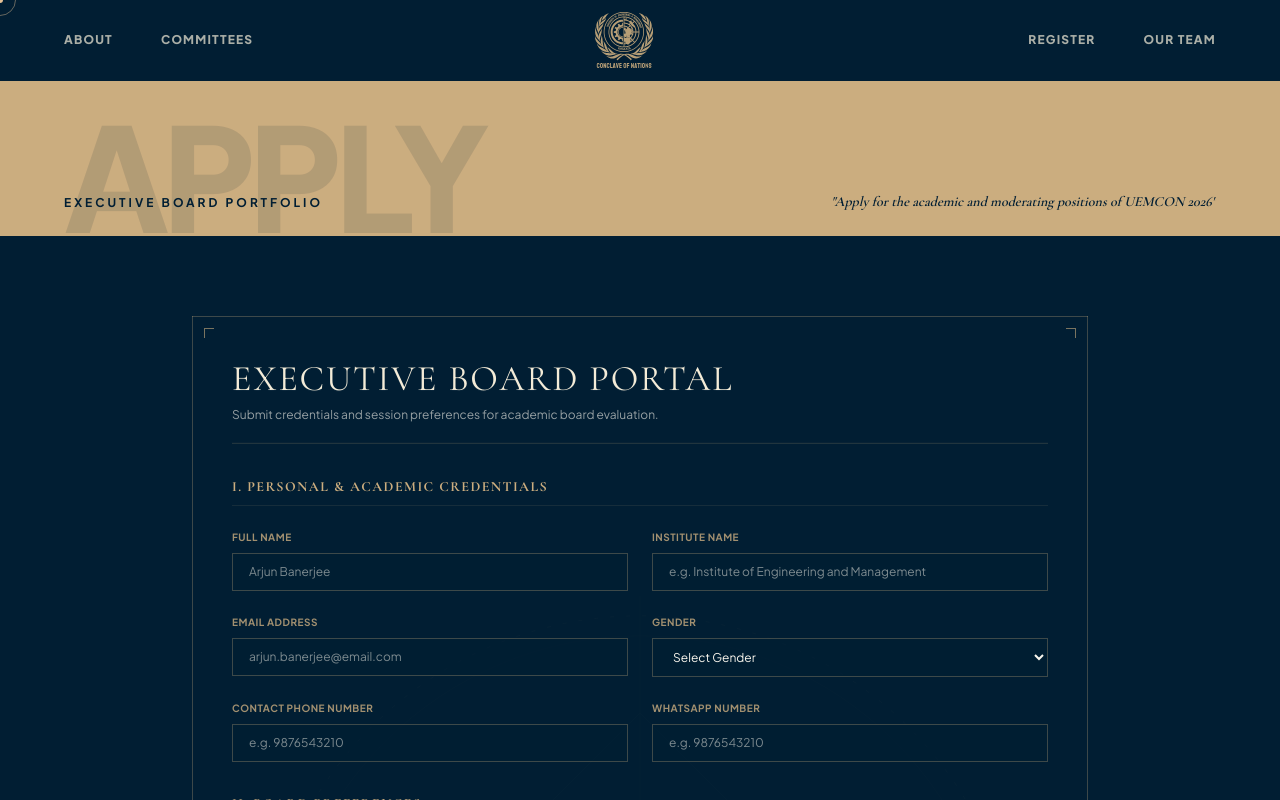
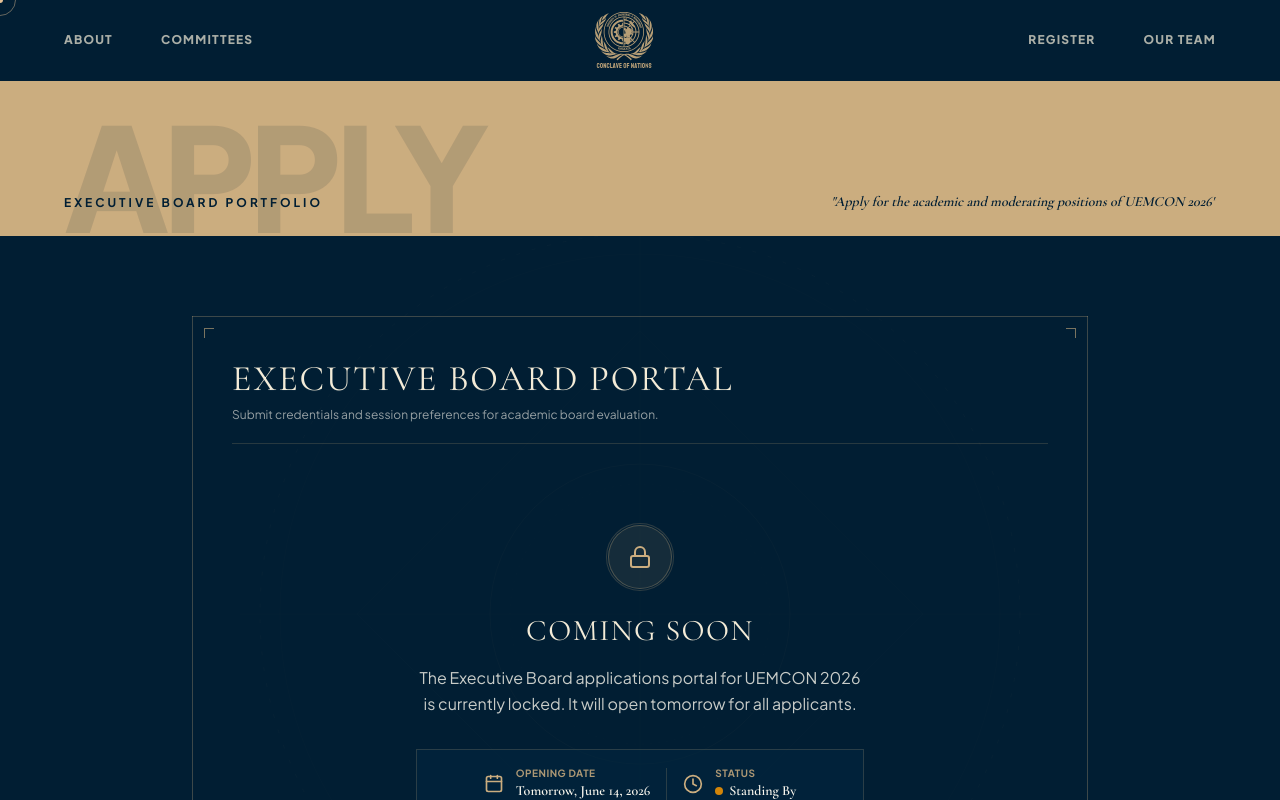
Before and after one commit to SrayanBhattacharya/uemcon-site, a Next.js app: page /register/eb in a window 1280 px wide. Shown: the top 800 px of the page. Built offline with nearby package versions, Linux system fonts and the light colour scheme.

Commit message:
feat: changed the form itself to coming soon as well so that no one can access it directly through link

```diff
--- a/app/register/delegate/page.tsx
+++ b/app/register/delegate/page.tsx
@@ -6,7 +6,8 @@ import Card from "@/components/ui/Card";
 import Heading from "@/components/ui/Heading";
 import Section from "@/components/ui/Section";
 import committeesData from "@/lib/committees.json";
-import { AlertCircle, CheckCircle2, Info, Send } from "lucide-react";
+import { AlertCircle, CheckCircle2, Info, Send, Lock, Calendar, Clock } from "lucide-react";
+import { motion } from "framer-motion";
 import React, { useState } from "react";
 
 interface Committee {
@@ -18,6 +19,7 @@ interface Committee {
 
 export default function DelegateRegisterPage() {
   const committees = committeesData as Committee[];
+  const isOpen = false; // Set to true when registrations open tomorrow
 
   const [formState, setFormState] = useState({
     name: "",
@@ -250,7 +252,8 @@ export default function DelegateRegisterPage() {
                 <div className="h-[1px] bg-warm-tan/20 w-full mt-4" />
               </div>
 
-              <form onSubmit={handleSubmit} noValidate className="space-y-8">
+              {isOpen ? (
+                <form onSubmit={handleSubmit} noValidate className="space-y-8">
                 {/* Part 1: Personal Details */}
                 <div className="space-y-6">
                   <h4 className="font-serif text-sm tracking-widest uppercase text-warm-tan font-bold pb-2 border-b border-warm-tan/10">
@@ -784,7 +787,45 @@ export default function DelegateRegisterPage() {
                     </Button>
                   </div>
                 </div>
-              </form>
+                </form>
+              ) : (
+                <div className="flex flex-col items-center justify-center py-12 px-4 text-center">
+                  <motion.div
+                    initial={{ scale: 0.8, opacity: 0 }}
+                    animate={{ scale: 1, opacity: 1 }}
+                    transition={{ delay: 0.3, type: "spring", stiffness: 100 }}
+                    className="w-16 h-16 rounded-full bg-warm-tan/10 flex items-center justify-center mb-6 border border-warm-tan/30 relative"
+                  >
+                    <motion.div
+                      className="absolute inset-0 rounded-full border border-warm-tan/40"
+                      animate={{ scale: [1, 1.3, 1], opacity: [0.8, 0, 0.8] }}
+                      transition={{ repeat: Infinity, duration: 2, ease: "easeInOut" }}
+                    />
+                    <Lock className="h-6 w-6 text-warm-tan" />
+                  </motion.div>
+
+                  <h4 className="font-serif text-2xl md:text-3xl text-primary-blue uppercase tracking-wider mb-4">
+                    COMING SOON
+                  </h4>
+
+                  <p className="font-sans text-sm md:text-base text-ink/80 max-w-md mb-8 leading-relaxed">
+                    The Delegate registrations portal for UEMCON 2026 is currently locked and will open soon.
+                  </p>
+
+                  <div className="flex flex-col sm:flex-row items-center gap-4 bg-[#022B4B]/30 border border-warm-tan/20 px-6 py-4 rounded-none max-w-md w-full justify-center">
+                    <div className="flex items-center gap-3 text-left">
+                      <Clock className="h-5 w-5 text-warm-tan shrink-0" />
+                      <div>
+                        <p className="font-sans text-[10px] uppercase tracking-wider text-warm-tan/85 font-bold">Status</p>
+                        <p className="font-serif text-sm text-ink font-semibold flex items-center gap-1.5">
+                          <span className="h-2 w-2 rounded-full bg-amber-500 animate-pulse" />
+                          Coming Soon
+                        </p>
+                      </div>
+                    </div>
+                  </div>
+                </div>
+              )}
             </Card>
 
             {/* Status Banner outside/below the card */}
--- a/app/register/eb/page.tsx
+++ b/app/register/eb/page.tsx
@@ -13,7 +13,7 @@ import {
   useTransform,
   Variants,
 } from "framer-motion";
-import { AlertCircle, CheckCircle2, Info, Send } from "lucide-react";
+import { AlertCircle, CheckCircle2, Info, Send, Lock, Calendar, Clock } from "lucide-react";
 import React, { useRef, useState } from "react";
 
 interface Committee {
@@ -25,6 +25,7 @@ interface Committee {
 
 export default function EBRegisterPage() {
   const committees = committeesData as Committee[];
+  const isOpen = false; // Set to true when applications open tomorrow
 
   const [formState, setFormState] = useState({
     name: "",
@@ -706,7 +707,8 @@ export default function EBRegisterPage() {
                 variants={documentVariants}
                 style={{ transformOrigin: "top center" }}
               >
-                <form onSubmit={handleSubmit} noValidate className="space-y-8">
+                {isOpen ? (
+                  <form onSubmit={handleSubmit} noValidate className="space-y-8">
                   {/* Part 1: Personal Details */}
                   <motion.div className="space-y-6" variants={sectionVariants}>
                     <motion.h4
@@ -1293,7 +1295,53 @@ export default function EBRegisterPage() {
                       </motion.div>
                     </div>
                   </motion.div>
-                </form>
+                  </form>
+                ) : (
+                  <div className="flex flex-col items-center justify-center py-12 px-4 text-center">
+                    <motion.div
+                      initial={{ scale: 0.8, opacity: 0 }}
+                      animate={{ scale: 1, opacity: 1 }}
+                      transition={{ delay: 0.3, type: "spring", stiffness: 100 }}
+                      className="w-16 h-16 rounded-full bg-warm-tan/10 flex items-center justify-center mb-6 border border-warm-tan/30 relative"
+                    >
+                      <motion.div
+                        className="absolute inset-0 rounded-full border border-warm-tan/40"
+                        animate={{ scale: [1, 1.3, 1], opacity: [0.8, 0, 0.8] }}
+                        transition={{ repeat: Infinity, duration: 2, ease: "easeInOut" }}
+                      />
+                      <Lock className="h-6 w-6 text-warm-tan" />
+                    </motion.div>
+
+                    <h4 className="font-serif text-2xl md:text-3xl text-primary-blue uppercase tracking-wider mb-4">
+                      COMING SOON
+                    </h4>
+
+                    <p className="font-sans text-sm md:text-base text-ink/80 max-w-md mb-8 leading-relaxed">
+                      The Executive Board applications portal for UEMCON 2026 is currently locked. It will open tomorrow for all applicants.
+                    </p>
+
+                    <div className="flex flex-col sm:flex-row items-center gap-4 bg-[#022B4B]/30 border border-warm-tan/20 px-6 py-4 rounded-none max-w-md w-full justify-center">
+                      <div className="flex items-center gap-3 text-left">
+                        <Calendar className="h-5 w-5 text-warm-tan shrink-0" />
+                        <div>
+                          <p className="font-sans text-[10px] uppercase tracking-wider text-warm-tan/85 font-bold">Opening Date</p>
+                          <p className="font-serif text-sm text-ink font-semibold">Tomorrow, June 14, 2026</p>
+                        </div>
+                      </div>
+                      <div className="hidden sm:block w-[1px] h-8 bg-warm-tan/20" />
+                      <div className="flex items-center gap-3 text-left">
+                        <Clock className="h-5 w-5 text-warm-tan shrink-0" />
+                        <div>
+                          <p className="font-sans text-[10px] uppercase tracking-wider text-warm-tan/85 font-bold">Status</p>
+                          <p className="font-serif text-sm text-ink font-semibold flex items-center gap-1.5">
+                            <span className="h-2 w-2 rounded-full bg-amber-500 animate-pulse" />
+                            Standing By
+                          </p>
+                        </div>
+                      </div>
+                    </div>
+                  </div>
+                )}
               </motion.div>
             </div>
 
```
